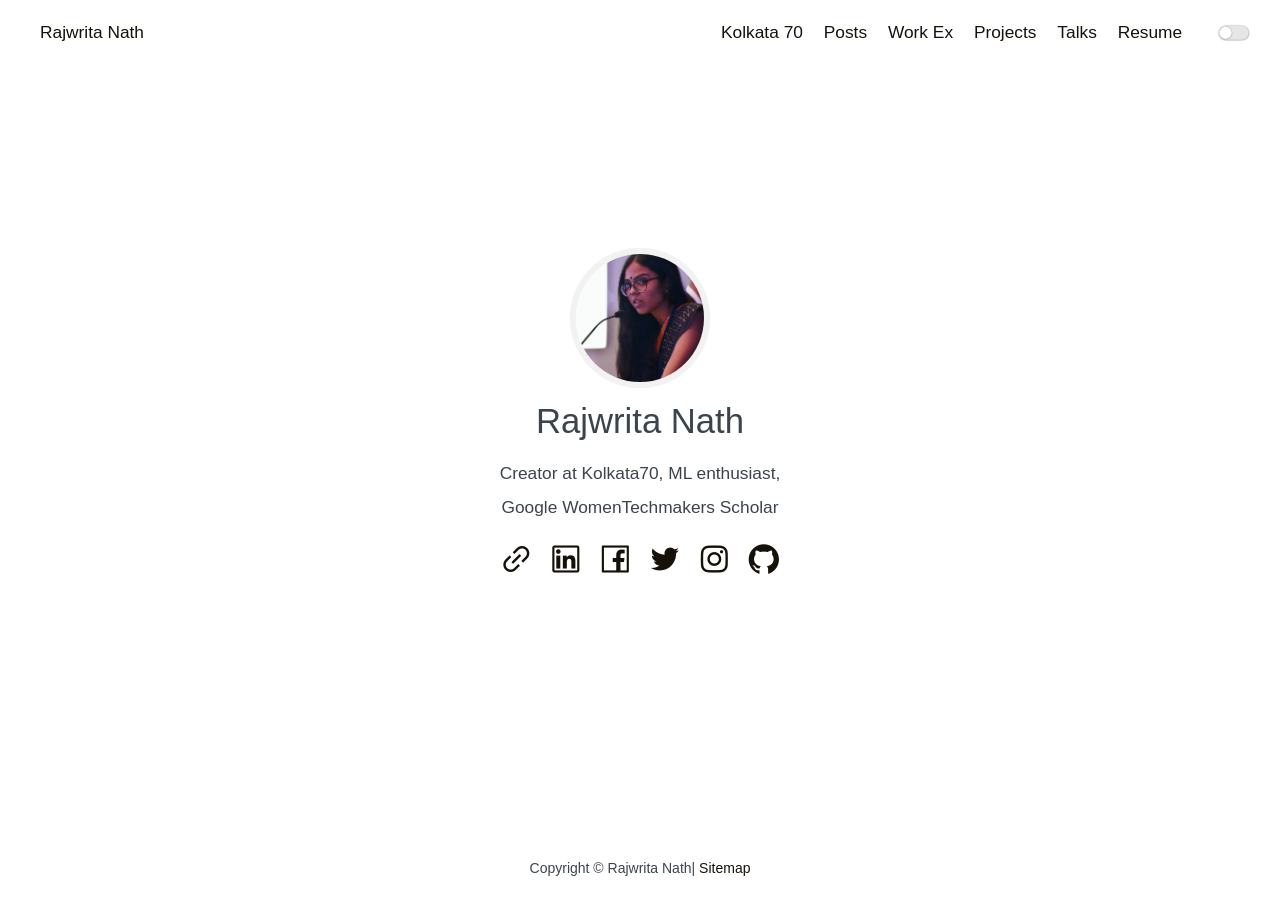
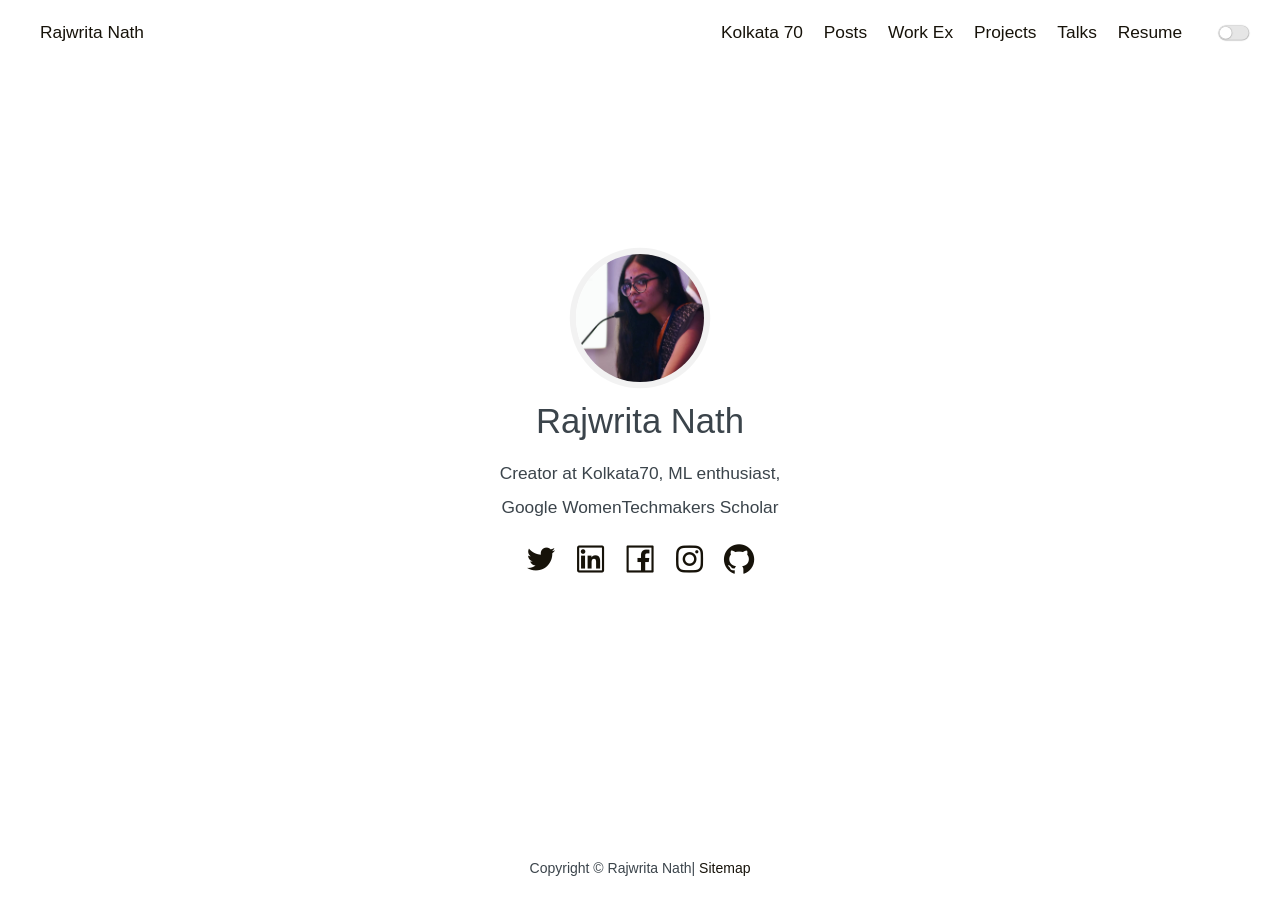
Before and after one commit to Rajwrita/rajwrita.github.io, a Jekyll site: the page built from index.md, in a window 1280 px wide. Built offline with Jekyll 4.4.1, drawn with Linux system fonts in a browser that asks for light colours.

Commit message:
Update home.html

```diff
--- a/_layouts/home.html
+++ b/_layouts/home.html
@@ -11,10 +11,9 @@ layout: default
                 <p>Creator at Kolkata70, ML enthusiast,<br>Google WomenTechmakers Scholar</p>
             </div>
             <div class="links">
-                <a class="link-item" title="Link"
-                    href="https://mail.google.com/mail/?view=cm&fs=1&to=aritra.roy.g@gmail.com" target="_blank"
+                <a class="link-item" title="Twitter" href="https://twitter.com/rajwrita" target="_blank"
                     rel="noopener">
-                    <i class="iconfont icon-link"></i>
+                    <i class="iconfont icon-twitter"></i>
                 </a>
                 <a class="link-item" title="LinkedIn" href="https://linkedin.com/in/rajwrita" target="_blank"
                     rel="noopener">
@@ -24,10 +23,7 @@ layout: default
                     rel="noopener">
                     <i class="iconfont icon-facebook"></i>
                 </a>
-                <a class="link-item" title="Twitter" href="https://twitter.com/rajwrita" target="_blank"
-                    rel="noopener">
-                    <i class="iconfont icon-twitter"></i>
-                </a>
+
                 <a class="link-item" title="Instagram" href="https://instagram.com/rajwrita" target="_blank"
                     rel="noopener">
                     <i class="iconfont icon-instagram"></i>
```
